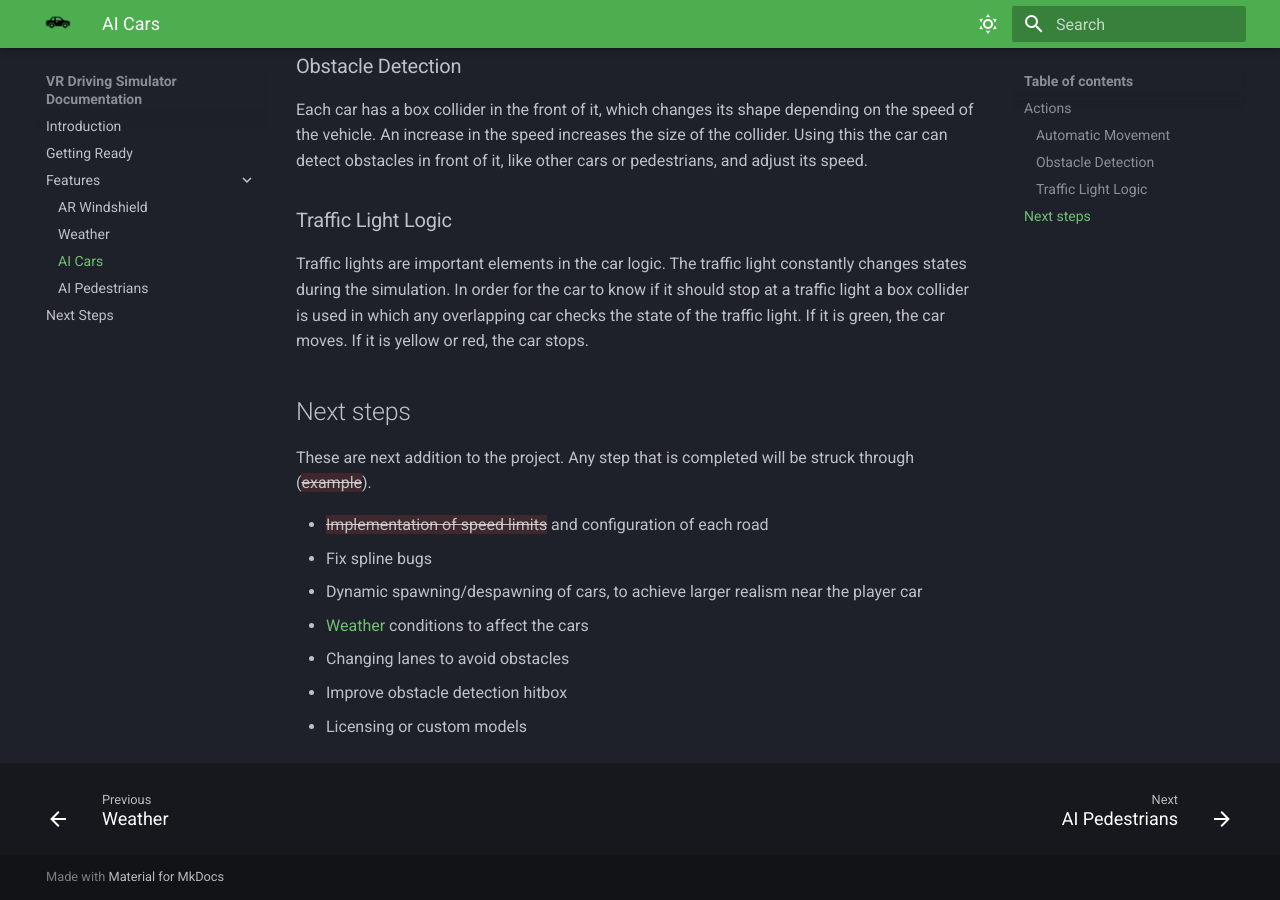
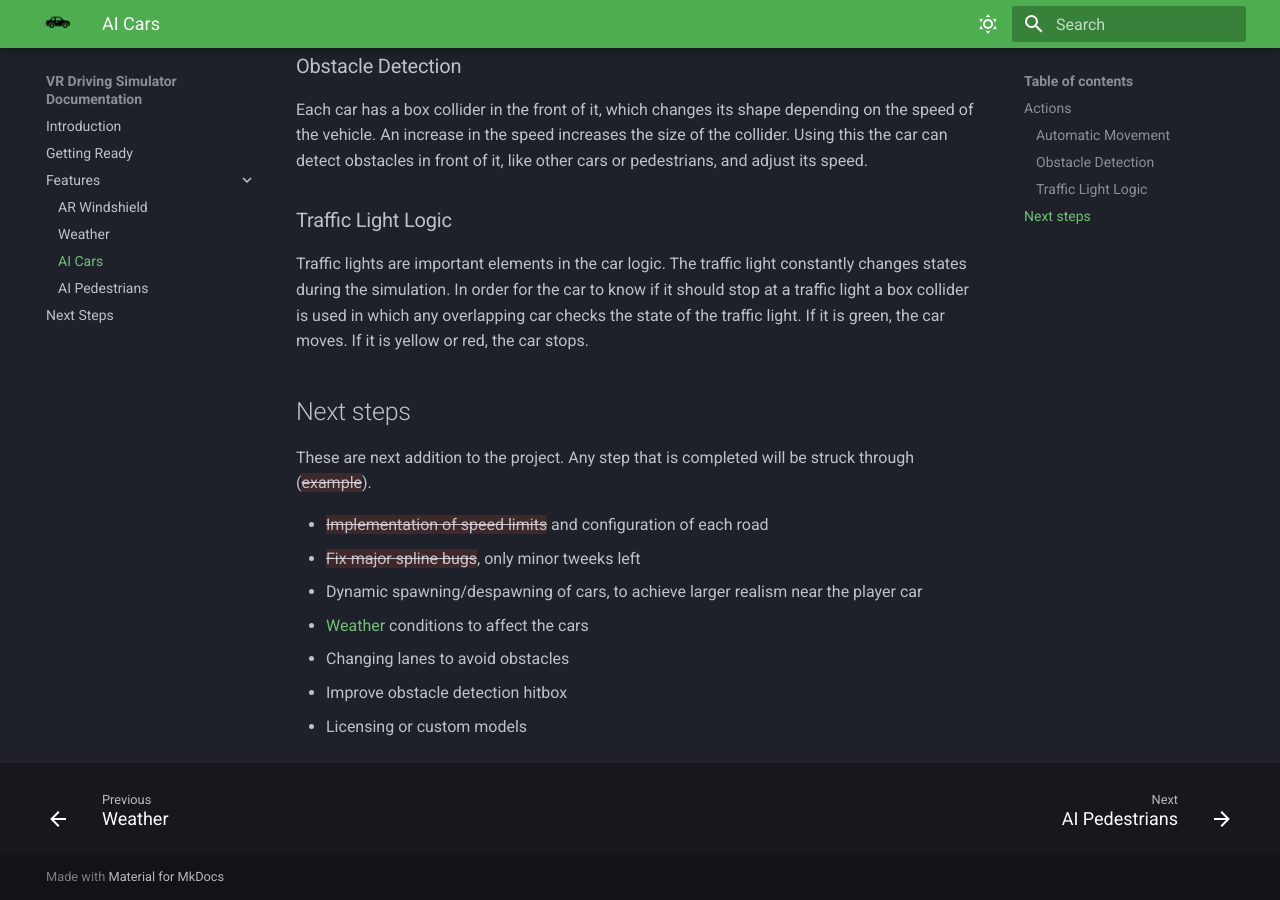
Before and after one commit to DimCharala/docs-vr-sim, an MkDocs documentation site: the page built from docs/ai-cars.md, in a window 1280 px wide and 900 px high, scrolled down 976 px. Built offline with MkDocs 1.6.1 and Material for MkDocs 9.7.7, drawn with Linux system fonts in a browser that asks for light colours; some web fonts are replaced.

Commit message:
fixed major spline bugs

```diff
--- a/docs/ai-cars.md
+++ b/docs/ai-cars.md
@@ -25,7 +25,7 @@ Traffic lights are important elements in the car logic. The traffic light consta
 These are next addition to the project. Any step that is completed will be struck through ({--example--}).
 
 * {--Implementation of speed limits--} and configuration of each road
-* Fix spline bugs
+* {--Fix major spline bugs--}, only minor tweeks left
 * Dynamic spawning/despawning of cars, to achieve larger realism near the player car
 * [Weather](weather.md) conditions to affect the cars
 * Changing lanes to avoid obstacles
```
